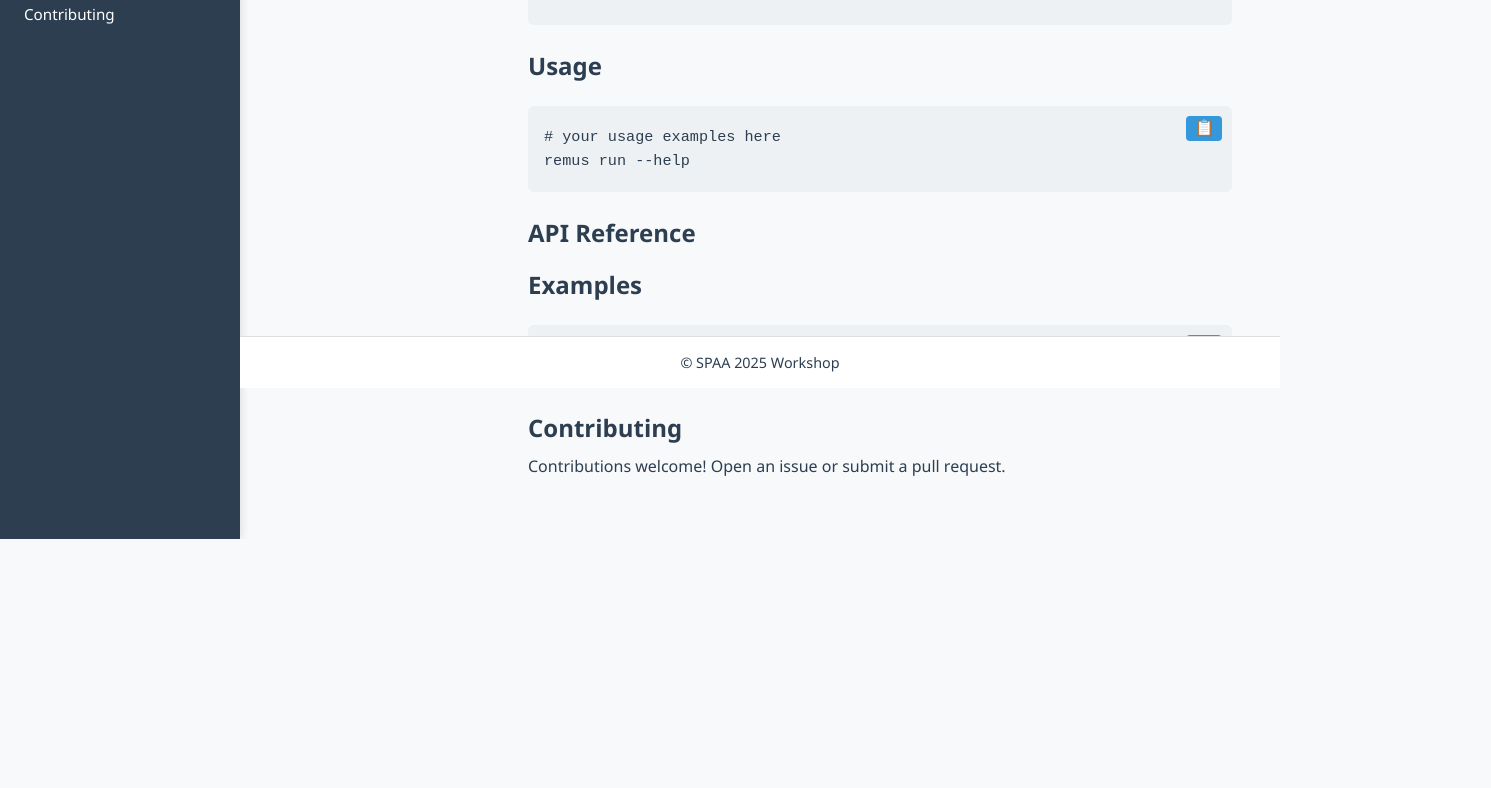
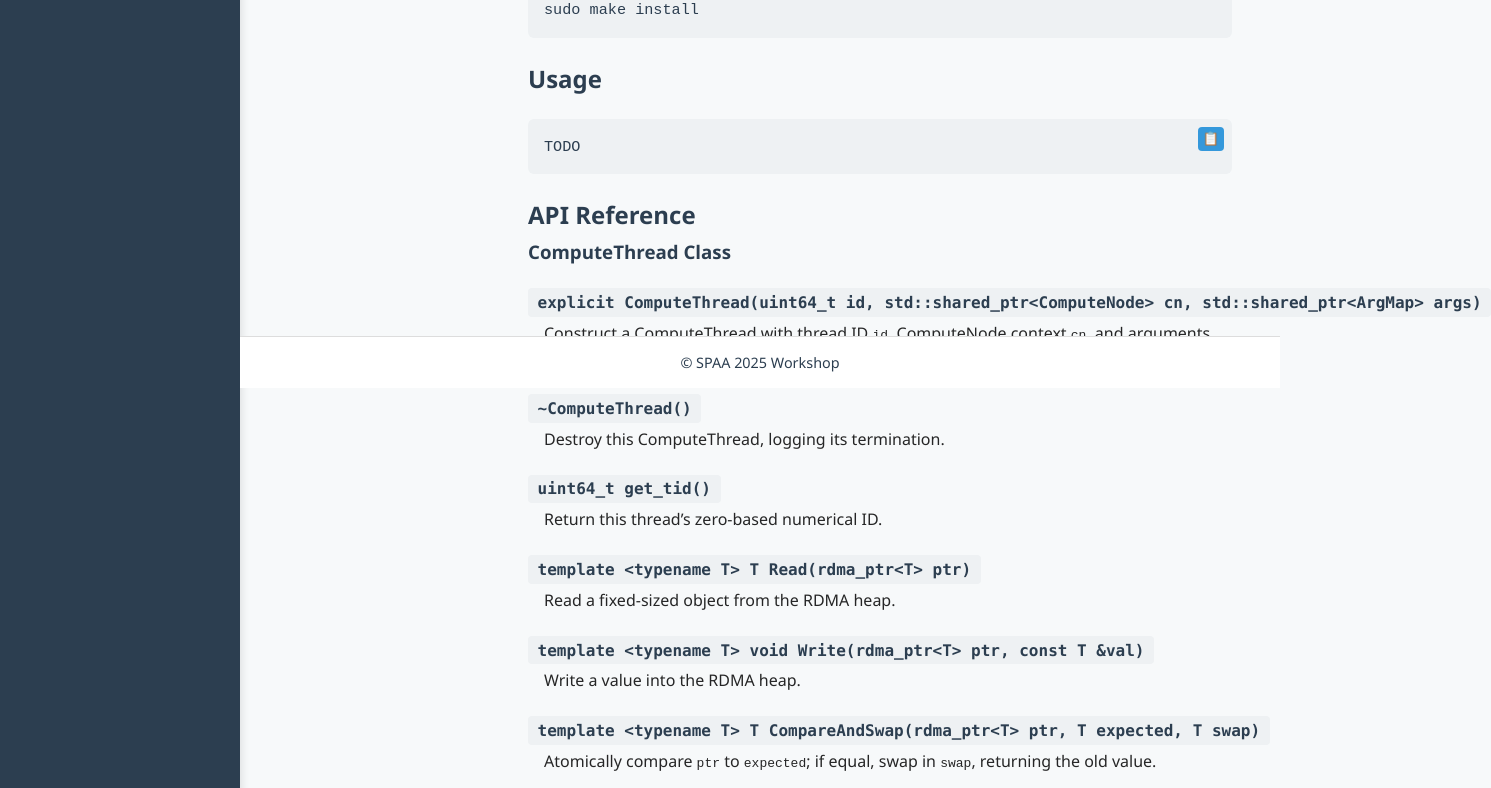
Before and after one commit to sss-lehigh/remus-docs, a plain HTML site: page docs/index.html in a window 1280 px wide. Shown: the part 412-1200 px from the top of the page, 1491 px wide, since content can reach past the window. Before the commit the page ends 951 px from the top, so only its background shows below. Drawn offline with Linux system fonts and the light colour scheme.

Commit message:
core remus api

```diff
--- a/docs/index.html
+++ b/docs/index.html
@@ -55,32 +55,66 @@ sudo make install
       <h2>Usage</h2>
       <div class="code-block">
         <button class="copy-btn" aria-label="Copy usage snippet">📋</button>
-        <pre><code># your usage examples here
-remus run --help
-</code></pre>
-      </div>
-    </section>
-
-    <section id="api-reference">
-      <h2>API Reference</h2>
-      <ul>
-        <!-- List your endpoints here -->
-      </ul>
-    </section>
-
-    <section id="examples">
-      <h2>Examples</h2>
-      <div class="code-block">
-        <button class="copy-btn" aria-label="Copy example code">📋</button>
         <pre><code>TODO
 </code></pre>
       </div>
-    </section>
+      <section id="api-reference">
+        <h2>API Reference</h2>
+        <h3>ComputeThread Class</h3>
+        <dl class="api-list">
+          <!-- ComputeThread lifecycle & introspection -->
+          <dt><tt>explicit ComputeThread(uint64_t id, std::shared_ptr&lt;ComputeNode&gt; cn,
+              std::shared_ptr&lt;ArgMap&gt; args)</tt></dt>
+          <dd>Construct a ComputeThread with thread ID <tt>id</tt>, ComputeNode context <tt>cn</tt>, and arguments
+            <tt>args</tt>.
+          </dd>
 
-    <section id="contributing">
-      <h2>Contributing</h2>
-      <p>Contributions welcome! Open an issue or submit a pull request.</p>
-    </section>
+          <dt><tt>~ComputeThread()</tt></dt>
+          <dd>Destroy this ComputeThread, logging its termination.</dd>
+
+          <dt><tt>uint64_t get_tid()</tt></dt>
+          <dd>Return this thread’s zero-based numerical ID.</dd>
+
+          <!-- RDMA operations -->
+          <!-- Read -->
+          <dt><tt>template &lt;typename T&gt; T Read(rdma_ptr&lt;T&gt; ptr)</tt></dt>
+          <dd>Read a fixed-sized object from the RDMA heap.</dd>
+          <!-- Write -->
+          <dt><tt>template &lt;typename T&gt; void Write(rdma_ptr&lt;T&gt; ptr, const T &amp;val)</tt></dt>
+          <dd>Write a value into the RDMA heap.</dd>
+          <!-- CAS -->
+          <dt><tt>template &lt;typename T&gt; T CompareAndSwap(rdma_ptr&lt;T&gt; ptr, T expected, T swap)</tt></dt>
+          <dd>Atomically compare <tt>ptr</tt> to <tt>expected</tt>; if equal, swap in <tt>swap</tt>, returning the old
+            value.</dd>
+          <!-- FetchAndAdd -->
+          <dt><tt>template &lt;typename T&gt; T FetchAndAdd(rdma_ptr&lt;T&gt; ptr, uint64_t add)</tt></dt>
+          <dd>Atomically add <tt>add</tt> to the value at <tt>ptr</tt>, returning the previous value.</dd>
+          <!-- is_local -->
+          <dt><tt>bool is_local(rdma_ptr&lt;T&gt; ptr)</tt></dt>
+          <dd>Return <tt>true</tt> if <tt>ptr</tt> refers to this machine’s local memory segment.</dd>
+          <!-- arrive_control_barrier -->
+          <dt><tt>void arrive_control_barrier(int total_threads)</tt></dt>
+          <dd>Block until <tt>total_threads</tt> threads have reached the barrier in Segment 0 of MemoryNode 0.</dd>
+          <!-- allocate -->
+          <dt><tt>template &lt;typename T&gt; rdma_ptr&lt;T&gt; allocate(std::size_t n = 1)</tt></dt>
+          <dd>Allocate memory for <tt>n</tt> objects of type <tt>T</tt>, trying local then global policies.</dd>
+          <!-- deallocate -->
+          <dt><tt>template &lt;typename T&gt; void deallocate(rdma_ptr&lt;T&gt; ptr)</tt></dt>
+          <dd>Return a previously allocated region to the free lists for reuse.</dd>
+          <!-- set_root -->
+          <dt><tt>template &lt;typename T&gt; void set_root(rdma_ptr&lt;T&gt; root)</tt></dt>
+          <dd>Store <tt>root</tt> in the ControlBlock’s root field (Node 0, Segment 0).</dd>
+          <!-- get_root -->
+          <dt><tt>template &lt;typename T&gt; rdma_ptr&lt;T&gt; get_root()</tt></dt>
+          <dd>Fetch the root pointer from Node 0, Segment 0 and return it as an <tt>rdma_ptr&lt;T&gt;</tt>.</dd>
+
+          </dl>
+        </section>
+
+        <section id="contributing">
+          <h2>Contributing</h2>
+          <p>Contributions welcome! Open an issue or submit a pull request.</p>
+        </section>
   </main>
 
   <footer>
--- a/docs/style.css
+++ b/docs/style.css
@@ -1,84 +1,83 @@
-/* Reset & variables */
+/* style.css – Clean, modern documentation theme */
+
 :root {
-  --navy:       #2C3E50;
-  --sky-blue:   #3498DB;
-  --light-gray: #F7F9FA;
-  --white:      #FFFFFF;
-  --dark-text:  #2C3E50;
-  --code-bg:    #EEF1F3;
-  --code-text:  #2C3E50;
-  --btn-bg:     var(--sky-blue);
-  --btn-icon:   var(--white);
-  --max-width:  800px;
+  --sidebar-width: 240px;
+  --max-width:      800px;
+  --color-bg:       #F7F9FA;
+  --color-dark:     #2C3E50;
+  --color-light:    #FFFFFF;
+  --color-primary:  #3498DB;
+  --code-bg:        #EEF1F3;
+  --code-text:      #2C3E50;
 }
 
 * {
+  margin: 0;
+  padding: 0;
   box-sizing: border-box;
-  margin: 0; padding: 0;
 }
 
 body {
   display: flex;
   min-height: 100vh;
   font-family: 'Segoe UI', Tahoma, Arial, sans-serif;
-  background: var(--light-gray);
-  color: var(--dark-text);
+  background: var(--color-bg);
+  color: var(--color-dark);
 }
 
 /* Sidebar */
 nav {
   position: relative;
-  width: 240px;
-  background: var(--navy);
-  /* extra top padding to make room for the logo */
-  padding: 8rem 1.5rem 2rem;
+  width: var(--sidebar-width);
+  padding: 4rem 1.5rem 2rem;
+  background: var(--color-dark);
   box-shadow: 2px 0 8px rgba(0,0,0,0.1);
 }
-nav h2 {
-  color: var(--white);
-  font-size: 1.6rem;
-  margin-bottom: 1.5rem;
-}
 
-nav ul { list-style: none; }
-nav li { margin-bottom: 0.8rem; }
-nav a {
-  color: var(--white);
-  text-decoration: none;
-  font-size: 0.95rem;
-}
-nav a:hover { color: var(--sky-blue); }
-
-/* bottom-of-nav image */
 .nav-footer {
   position: absolute;
   top: 1.5rem;
   left: 50%;
+  width: 5rem;
   transform: translateX(-50%);
-  width: 5rem;
 }
 
-.nav-footer img {
+nav h2 {
+  margin-bottom: 1.5rem;
+  color: var(--color-light);
+  font-size: 1.6rem;
+}
+
+nav ul {
+  list-style: none;
+}
+
+nav a {
   display: block;
-  width: 100%;
-  height: auto;
+  margin-bottom: 0.75rem;
+  color: var(--color-light);
+  text-decoration: none;
+  font-size: 0.95rem;
+}
+
+nav a:hover {
+  color: var(--color-primary);
 }
 
 /* Main content */
 main {
   flex: 1;
   max-width: var(--max-width);
-  margin-left: 240px;
-  padding: 2.5rem 3rem;
+  margin-left: var(--sidebar-width);
+  padding: 2.5rem 3rem 3rem; /* extra bottom padding for footer */
 }
 
 h1, h2 {
-  color: var(--dark-text);
-  margin-bottom: 0.6rem;
+  margin-bottom: 0.5rem;
 }
 
 p, ul {
-  margin-bottom: 1.2rem;
+  margin-bottom: 1rem;
   line-height: 1.6;
 }
 
@@ -91,40 +90,63 @@ p, ul {
 pre {
   background: var(--code-bg);
   color: var(--code-text);
-  padding: 1.2rem 1rem;
+  padding: 1rem;
   border-radius: 6px;
   overflow-x: auto;
   font-family: Menlo, Consolas, monospace;
   font-size: 0.95rem;
   line-height: 1.5;
+  white-space: pre-wrap;
 }
 
 .copy-btn {
   position: absolute;
-  top: 0.6rem; right: 0.6rem;
-  background: var(--btn-bg);
+  top: 0.5rem;
+  right: 0.5rem;
+  background: var(--color-primary);
   border: none;
-  padding: 0.3rem 0.5rem;
+  padding: 0.3rem;
   border-radius: 4px;
   cursor: pointer;
-  font-size: 1rem;
-  color: var(--btn-icon);
-  line-height: 1;
+  color: var(--color-light);
   transition: filter 0.2s;
 }
+
 .copy-btn:hover {
   filter: brightness(0.9);
 }
 
-/* Footer */
+/* Footer (fixed) */
 footer {
-  position: absolute;
+  position: fixed;
+  left: var(--sidebar-width);
   bottom: 0;
-  left: 240px;
-  width: calc(100% - 240px);
-  background: var(--white);
+  width: calc(100% - var(--sidebar-width));
+  background: var(--color-light);
   padding: 1rem 0;
   text-align: center;
   font-size: 0.9rem;
   border-top: 1px solid #DDD;
+  z-index: 100;
 }
+
+/* API Reference list */
+.api-list dt {
+  margin-top: 1.5rem;
+  font-weight: bold;
+}
+
+.api-list dt tt {
+  display: inline-block;
+  background: var(--code-bg);
+  padding: 0.3rem 0.6rem;
+  border-radius: 4px;
+  font-family: Menlo, Consolas, monospace;
+  white-space: nowrap;
+}
+
+.api-list dd {
+  margin: 0.25rem 0 1rem 1rem;
+  color: rgba(0,0,0,0.85);
+  line-height: 1.5;
+}
```
